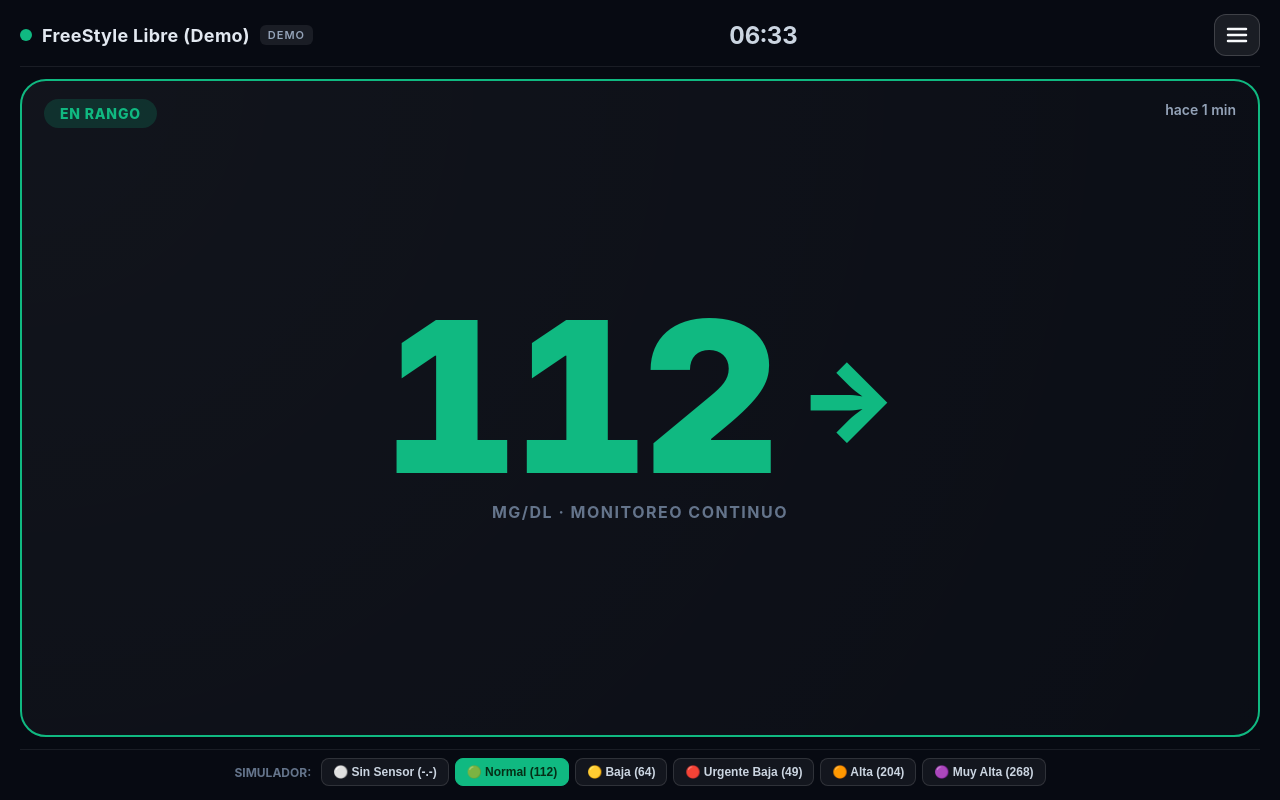
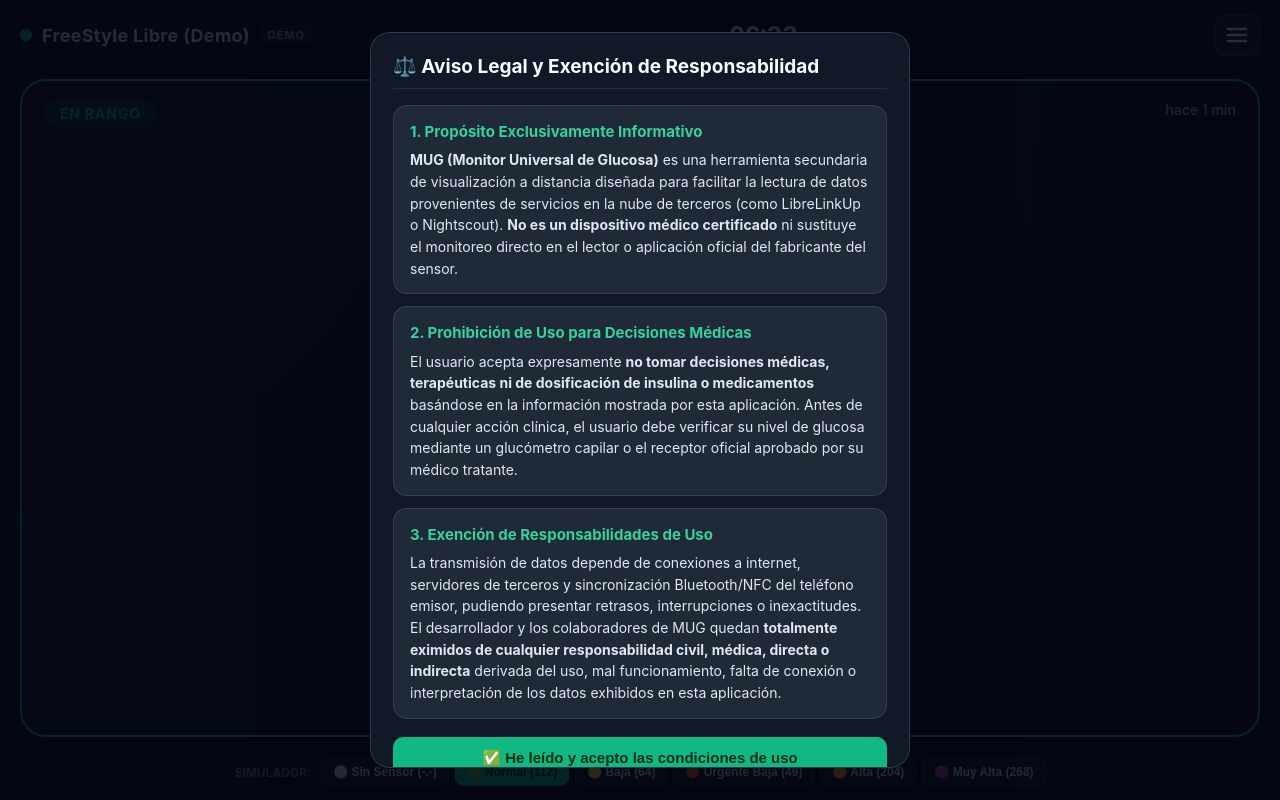
Before and after one commit to alvarolave-design/mug, a PHP site: page / in a window 1280 px wide. Run offline with PHP 8.4, Linux system fonts and the light colour scheme; some libraries are stand-ins or nearby versions.

Commit message:
v1.1.0: Aceptacion legal al primer uso, correo actualizado y roadmap multi-cuenta

```diff
--- a/android/app/src/main/AndroidManifest.xml
+++ b/android/app/src/main/AndroidManifest.xml
@@ -2,7 +2,7 @@
 <manifest xmlns:android="http://schemas.android.com/apk/res/android">
 
     <application
-        android:allowBackup="true"
+        android:allowBackup="false"
         android:usesCleartextTraffic="true"
         android:icon="@mipmap/ic_launcher"
         android:label="@string/app_name"
--- a/index.php
+++ b/index.php
@@ -880,7 +880,7 @@
     <div class="modal-card">
         <div class="modal-header">
             <h2>⚖️ Aviso Legal y Exención de Responsabilidad</h2>
-            <button class="btn-close" onclick="closeModal('legal-modal')">✕</button>
+            <button class="btn-close" id="btn-close-legal" onclick="closeModal('legal-modal')">✕</button>
         </div>
         <div class="info-box">
             <h3>1. Propósito Exclusivamente Informativo</h3>
@@ -894,7 +894,7 @@
             <h3>3. Exención de Responsabilidades de Uso</h3>
             <p>La transmisión de datos depende de conexiones a internet, servidores de terceros y sincronización Bluetooth/NFC del teléfono emisor, pudiendo presentar retrasos, interrupciones o inexactitudes. El desarrollador y los colaboradores de MUG quedan <strong>totalmente eximidos de cualquier responsabilidad civil, médica, directa o indirecta</strong> derivada del uso, mal funcionamiento, falta de conexión o interpretación de los datos exhibidos en esta aplicación.</p>
         </div>
-        <button class="btn-primary" onclick="closeModal('legal-modal')">Entendido y Acepto</button>
+        <button class="btn-primary" id="btn-accept-legal" onclick="acceptLegalDisclaimer()">✅ He leído y acepto las condiciones de uso</button>
     </div>
 </div>
 
@@ -1465,6 +1465,34 @@
         xhr.send(JSON.stringify(payload));
     }
 
+    function acceptLegalDisclaimer() {
+        try { localStorage.setItem('mug_legal_accepted', '1'); } catch (e) {}
+        if (appState.config) appState.config.legal_accepted = true;
+        var closeBtn = document.getElementById('btn-close-legal');
+        if (closeBtn) closeBtn.style.display = 'inline-block';
+        closeModal('legal-modal');
+
+        if (window.MugNative && typeof window.MugNative.saveConfig === 'function') {
+            try { window.MugNative.saveConfig(JSON.stringify({ legal_accepted: true })); } catch (e) {}
+        }
+
+        // Si aún no tiene cuenta configurada, abrir directamente Conectar Cuenta
+        if (appState.source === 'librelinkup' && (!appState.config || !appState.config.llu_email)) {
+            openConnectFromMenu();
+        }
+    }
+
+    function checkFirstLaunchLegal(c) {
+        var acceptedLocal = false;
+        try { acceptedLocal = (localStorage.getItem('mug_legal_accepted') === '1'); } catch (e) {}
+        var acceptedCfg = (c && c.legal_accepted === true);
+        if (!acceptedLocal && !acceptedCfg) {
+            var closeBtn = document.getElementById('btn-close-legal');
+            if (closeBtn) closeBtn.style.display = 'none';
+            openModal('legal-modal');
+        }
+    }
+
     function applyLoadedConfig(rawText) {
         try {
             var res = JSON.parse(rawText);
@@ -1485,11 +1513,14 @@
                 document.getElementById('cfg-stale-minutes').value = c.stale_minutes || 5;
                 updateModalSourceFields();
                 document.getElementById('bottom-demo-bar').style.display = (appState.source === 'demo') ? 'flex' : 'none';
+                checkFirstLaunchLegal(c);
                 fetchGlucoseData();
             } else {
+                checkFirstLaunchLegal(null);
                 setNoDataState('Sin Información de Sensor');
             }
         } catch (e) {
+            checkFirstLaunchLegal(null);
             setNoDataState('Sin Información de Sensor');
         }
     }
```
Also changed, not shown: ROADMAP.md (added, +10 -0 lines), www/index.html (+33 -2 lines), 2 other files.
